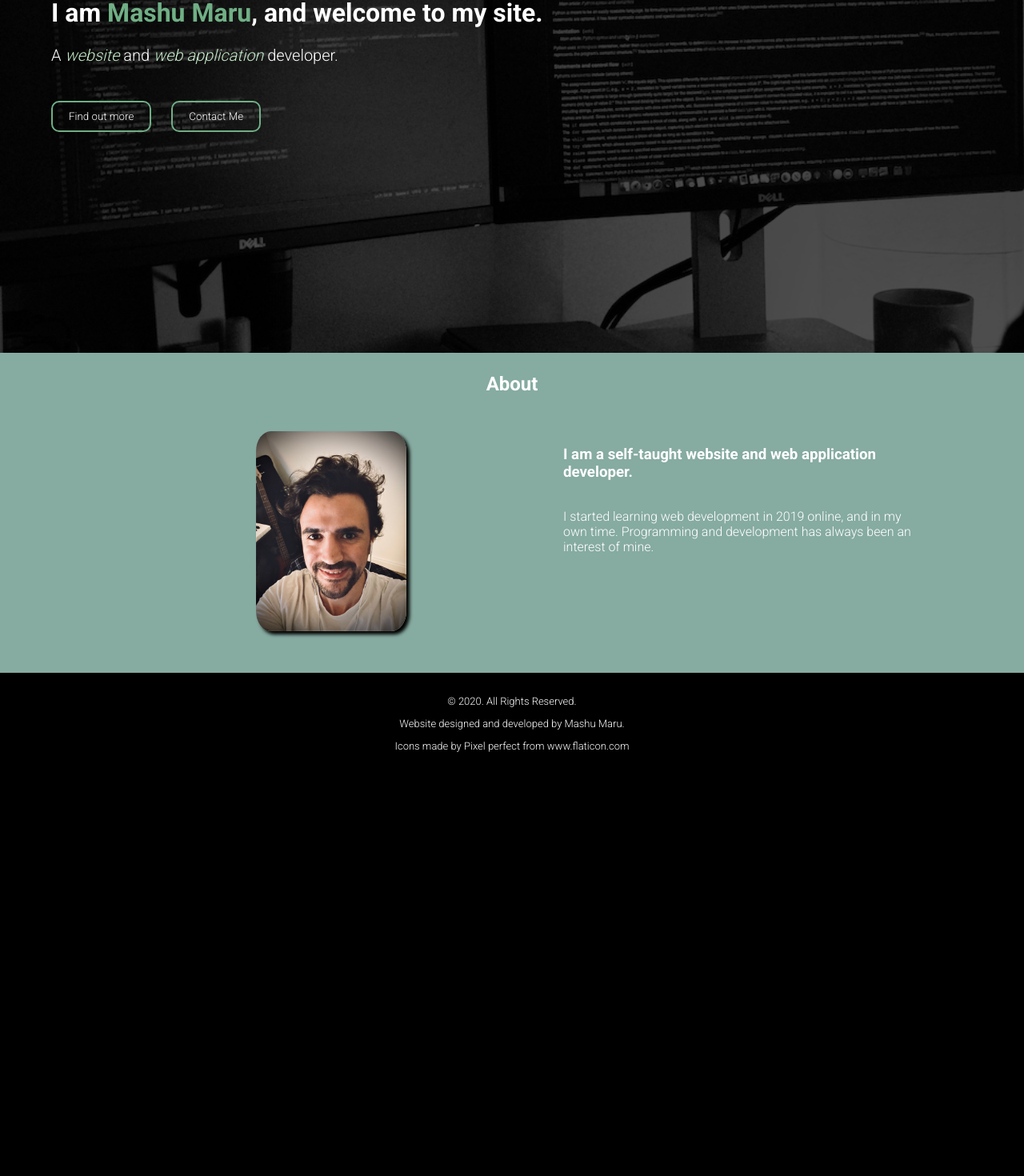
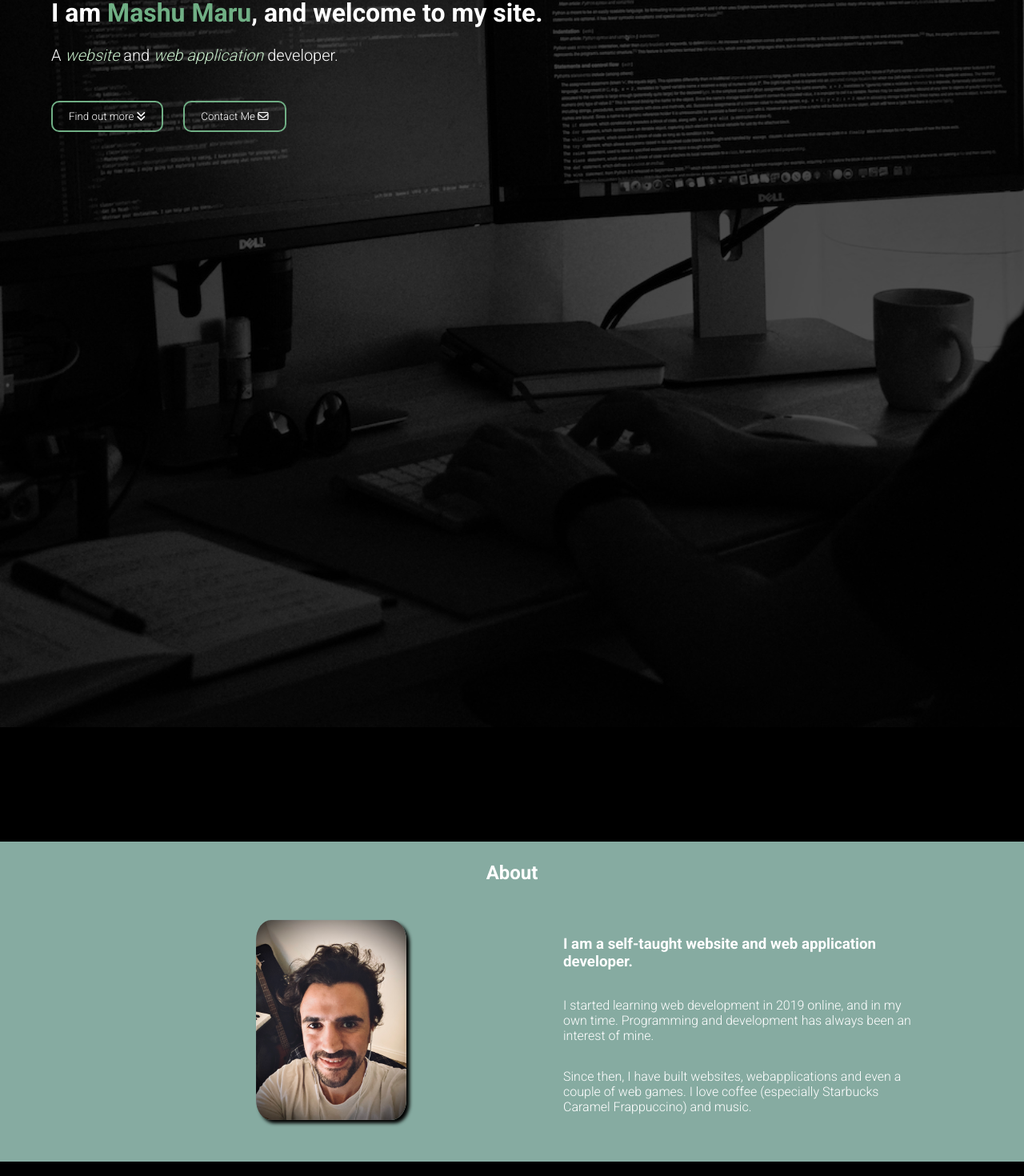
Before and after one commit to MashuMaru/personal-site, a React (Create React App) app: page / in a window 1280 px wide. Shown: the part 280-1750 px from the top of the page at 80% size. Before the commit the page ends 1235 px from the top, so only its background shows below. Built offline with nearby package versions, Linux system fonts and the light colour scheme.

Commit message:
amendments to CSS and Header buttons

```diff
--- a/public/index.html
+++ b/public/index.html
@@ -4,6 +4,9 @@
     <meta charset="utf-8" />
     <meta name="viewport" content="width=device-width, initial-scale=1.0">
     <link rel="stylesheet" href="styles.css" />
+    <!-- <link href="//netdna.bootstrapcdn.com/twitter-bootstrap/2.3.2/css/bootstrap-combined.no-icons.min.css" rel="stylesheet"> -->
+    <link href="//netdna.bootstrapcdn.com/font-awesome/3.2.1/css/font-awesome.css" rel="stylesheet">
+    <script src="https://kit.fontawesome.com/2c3531125f.js" crossorigin="anonymous"></script>
     <!-- <link href="https://cdn.jsdelivr.net/npm/bootstrap@5.0.0-beta1/dist/css/bootstrap.min.css" rel="stylesheet" integrity="sha384-giJF6kkoqNQ00vy+HMDP7azOuL0xtbfIcaT9wjKHr8RbDVddVHyTfAAsrekwKmP1" crossorigin="anonymous"> -->
     <link rel="preconnect" href="https://fonts.gstatic.com">
     <link href="https://fonts.googleapis.com/css2?family=Roboto:wght@300&display=swap" rel="stylesheet">
--- a/public/styles.css
+++ b/public/styles.css
@@ -21,8 +21,8 @@ header {
     margin-left: 5%;
     margin-right: 5%;
     height: 100%;
-    /* height: 100vh; */
-    min-height: -webkit-fill-available;
+    height: 100vh;
+    /* min-height: -webkit-fill-available; */
     background-size: cover;
 }
 
@@ -163,6 +163,15 @@ footer {
     margin-left: 25%;
 }
 
+@media only screen and (max-width: 600px) {
+    .profile-pic {
+      float: none;
+    }
+    .about-description {
+        float: none;
+    }
+  }
+
 .about-description {
     float: right;
     text-align: left;
--- a/src/Components/About.js
+++ b/src/Components/About.js
@@ -7,11 +7,13 @@ function About() {
 
 
         <h1 className="about-title">About</h1>
-        <img className="profile-pic" src={Mashumaru}></img>
+        <img className="profile-pic" src={Mashumaru} alt="pic-of-me"></img>
         <section id="about-description"></section>
         <h3 className="about-description">I am a self-taught website and web application developer.</h3>
         <p className="about-details">I started learning web development in 2019 online, and in my own time.
-        Programming and development has always been an interest of mine.</p>
+        Programming and development has always been an interest of mine. </p>
+        <p className="about-details">Since then, I have built websites, webapplications and even a couple of web games.
+        I love coffee (especially Starbucks Caramel Frappuccino) and music. </p>
 
     </div>
     </section>
--- a/src/Components/Header.js
+++ b/src/Components/Header.js
@@ -1,5 +1,5 @@
 import React from 'react';
-import Arrow from '../down-arrow.png';
+// import Arrow from '../down-arrow.png';
 import HeaderImg from '../header-img1.jpg';
 
 function Header(){
@@ -7,8 +7,8 @@ function Header(){
     <img className="header-img" src={HeaderImg} alt="header-img"></img>
         <h1 className='header-h1'>I am <span className='name'>Mashu Maru</span>, and welcome to my site.</h1>
         <p className='header-p'>A <span className='emphasis'>website</span> and <span className='emphasis'>web application</span> developer.</p>
-        <button className='find-button' href="#about"><a href="#about">Find out more</a></button>
-        <button className='contact-button' href="#about"><a href="#about">Contact Me</a></button>
+        <button className='find-button' href="#about"><a href="#about">Find out more <i class="fas fa-angle-double-down"></i></a></button>
+        <button className='contact-button' href="#about"><a href="#about">Contact Me <i class="far fa-envelope"></i></a></button>
     </header>
 
 }
```
Also changed, not shown: 1 other file (tests, documents, lock files or other folders).
